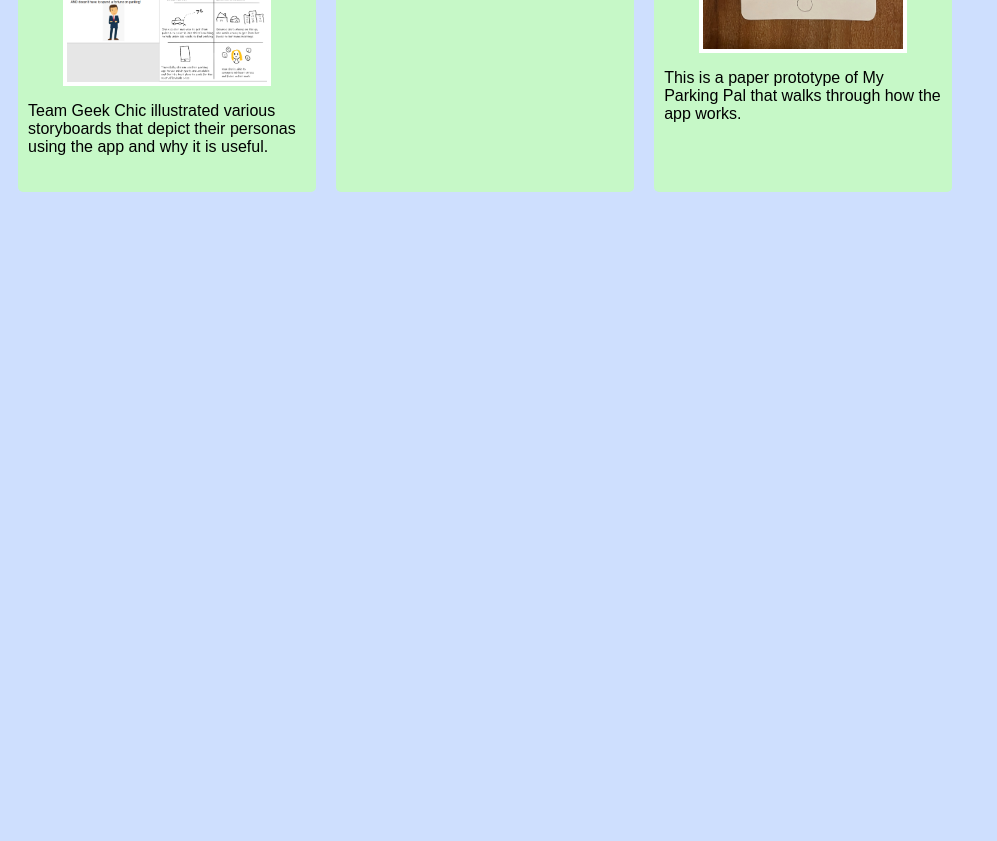
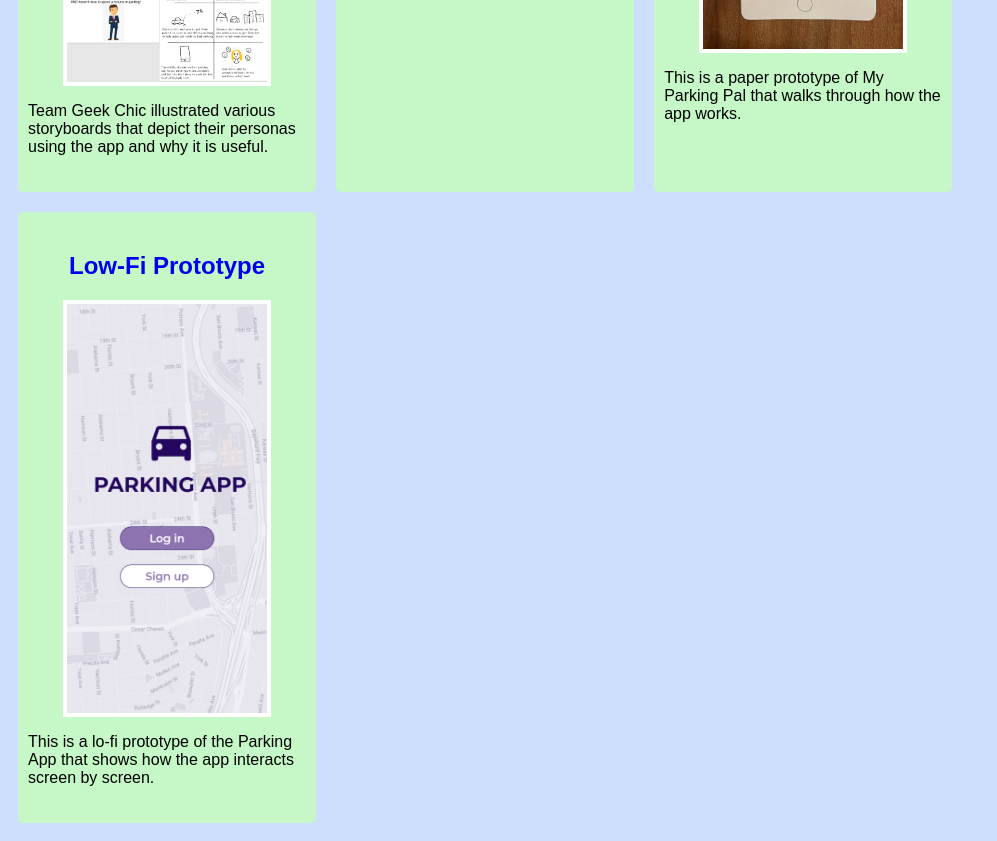
Before and after one commit to claudiastewart/claudiastewart.github.io, a plain HTML site: page index.html in a window 1280 px wide. Shown: the part 970-1811 px from the top of the page, without its empty margins (0-997 px from the left). Before the commit the page ends 1180 px from the top, so only its background shows below. Drawn offline with Linux system fonts and the light colour scheme.

Commit message:
Add files via upload

```diff
--- a/index.html
+++ b/index.html
@@ -59,6 +59,14 @@
                         This is a paper prototype of My Parking Pal that walks through how the app works.
                     </p>
             </section>
+            <!-- Usability Testing Script Assignment -->
+            <section class="assignment">
+                <a href="files/low-fi-prototype/preview.html"><h2>Low-Fi Prototype</h2></a>
+                <a href="files/low-fi-prototype/preview.html"><img src="Images/lofi-prototype.png"></a>
+                <p>
+                    This is a lo-fi prototype of the Parking App that shows how the app interacts screen by screen.
+                </p>
+            </section>
         </div>
     </body>
 </html>
```
